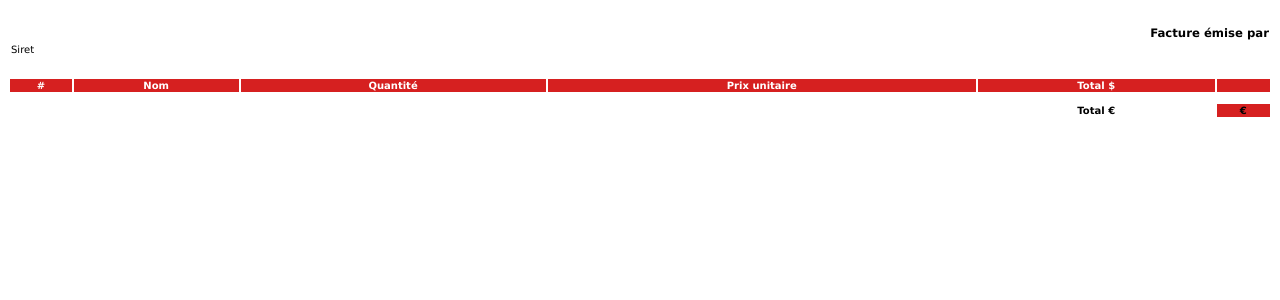
After one commit to AxelRaboit/layanprojectv2, a Symfony app: template templates/bill/template_bill_pdf.html.twig in a window 1280 px wide. The commit adds this page. Shown: the top 300 px of the page. Run offline with Twig, Linux system fonts and the light colour scheme; the template is opened without the code that fills it, so the values that code supplies are empty; some libraries are stand-ins or nearby versions.

Commit message:
add dompdf bundle + add a controller about bills to generate societie s bill of the sales turnover

```diff
--- a/composer.json
+++ b/composer.json
@@ -13,6 +13,7 @@
         "doctrine/doctrine-bundle": "^2.5",
         "doctrine/doctrine-migrations-bundle": "^3.2",
         "doctrine/orm": "^2.10",
+        "dompdf/dompdf": "^1.1",
         "phpdocumentor/reflection-docblock": "^5.3",
         "phpstan/phpdoc-parser": "^1.2",
         "sensio/framework-extra-bundle": "^6.1",
--- /dev/null
+++ b/templates/bill/template_bill_pdf.html.twig
@@ -0,0 +1,100 @@
+<!DOCTYPE html>
+<html lang="fr">
+<head>
+    <meta charset="UTF-8">
+    <meta http-equiv="X-UA-Compatible" content="IE=edge">
+    <title>{% block title %}Facture{% endblock %} </title>
+</head>
+<body>
+    {% block body %}
+
+    <style>
+    * {
+        font-family: Verdana, Arial, sans-serif;
+    }
+    table{
+        font-size: x-small;
+    }
+    tfoot tr td{
+        font-weight: bold;
+        font-size: x-small;
+    }
+    .background {
+        background-color: #d62020;
+    }
+    th {
+        background-color: #d62020;
+        color: white;
+    }
+
+    .text-center {
+        text-align: center;
+    }
+    .text-right {
+        text-align: right;
+    }
+    .container-text-bottom {
+        margin-top: 200px;
+    }
+    </style>
+
+</head>
+<body>
+    <table width="100%">
+        <tr>
+            <td>
+                {{ society.name }} <br/>
+                {{ society.address }} <br/>
+                {{ society.postalCode}} {{ society.city}} <br/>
+                Siret {{ society.siret }}
+            </td>
+            <td class="text-right">
+                <h3>Facture émise par {{ society.name }}</h3>
+            </td>
+        </tr>
+    </table>
+
+      <br/>
+
+    <table width="100%">
+        <thead style="background-color: lightgray;">
+            <tr>
+            <th>#</th>
+            <th>Nom</th>
+            <th>Quantité</th>
+            <th>Prix unitaire</th>
+            <th>Total $</th>
+            <th></th>
+            </tr>
+        </thead>
+        <tbody>
+            <tr>
+            {% for item in items %}
+                <th scope="row">{{ loop.index }}</th>
+                <td class="text-center">
+                    {{ item.name }}
+                </td>
+            <td class="text-center">{{ item.quantity }}</td>
+            <td class="text-center">{{ item.price }}</td>
+            <td class="text-center">{{ item.salesTurnover }}</td>
+            </tr>
+            {% endfor %}
+        </tbody>
+        <tfoot>
+            <tr>
+                <td colspan="4"></td>
+            </tr>
+            <tr>
+                <td colspan="4"></td>
+            </tr>
+            <tr>
+                <td colspan="4"></td>
+                <td class="text-center">Total €</td>
+                <td class="text-center background"> {{ totalSalesTurnover }} €</td>
+            </tr>
+        </tfoot>
+    </table>
+
+    {% endblock %}
+</body>
+</html>
--- a/templates/society/show.html.twig
+++ b/templates/society/show.html.twig
@@ -4,6 +4,10 @@
 
 {% block body %}
     <h1>Société {{ society.name }}</h1>
+
+    <div class="container-bill-download">
+        <a href="{{ path('bill_data_download', {'id': society.id})}}">Générer une facture des ventes</a>
+    </div>
 
     <table class="table">
         <tbody>
```
Also changed, not shown: src/Controller/BillController.php (added, +69 -0 lines), 2 other files.
